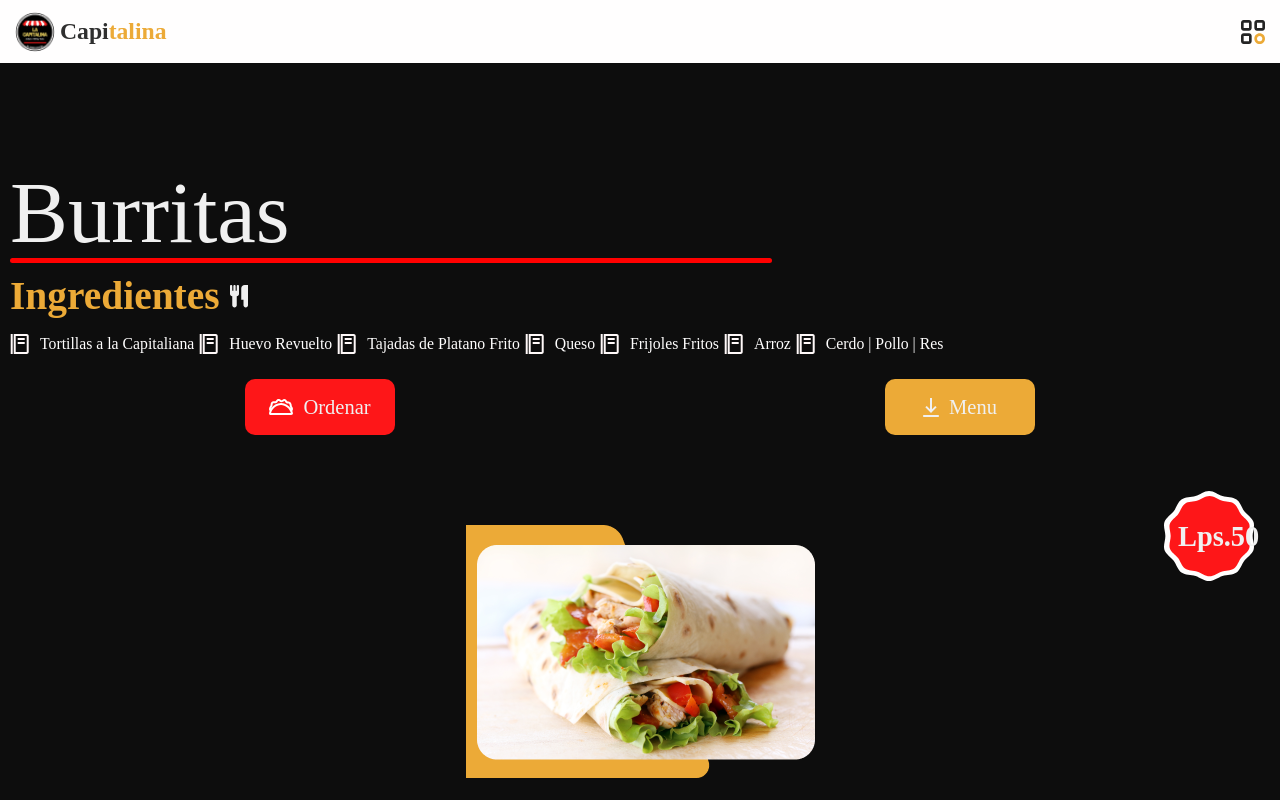
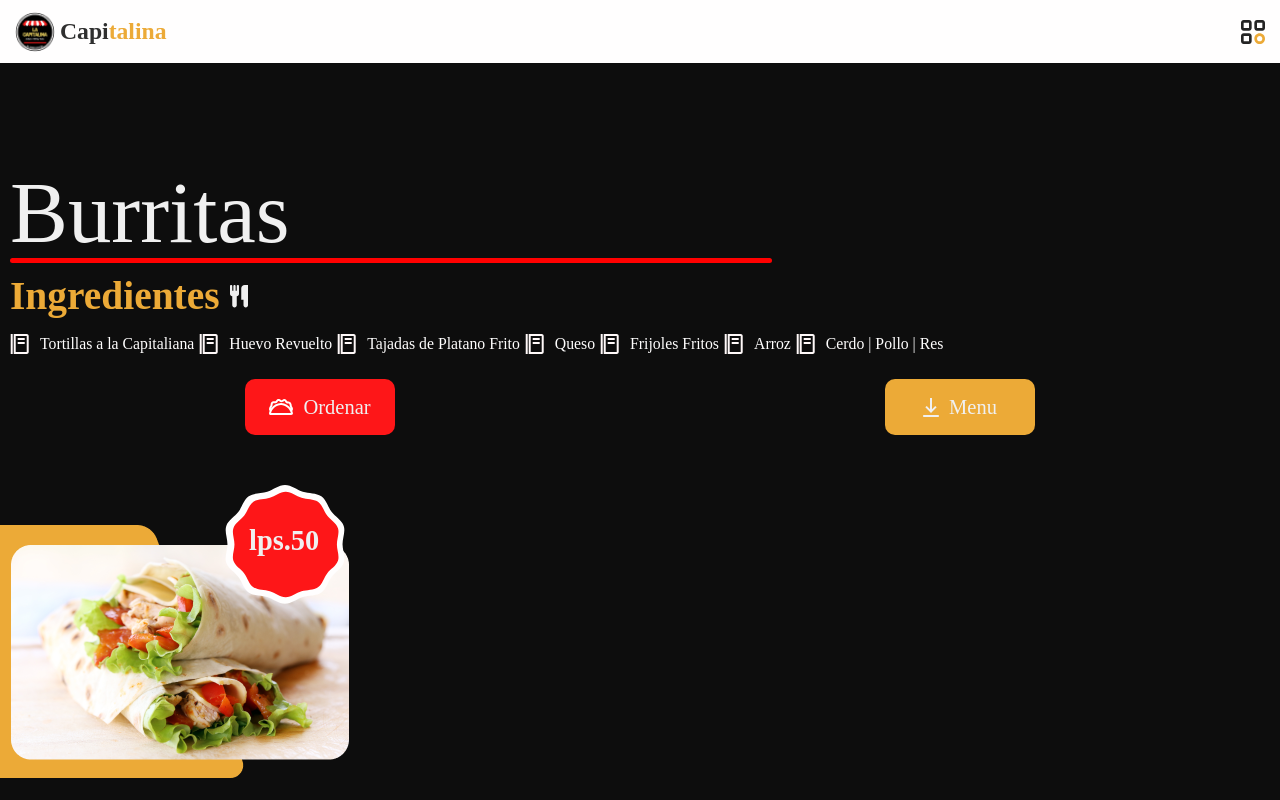
Before and after one commit to Arnold-Crz/WEB-FOOD, a React (Vite) app: page / in a window 1280 px wide. Shown: the top 800 px of the page. Built offline with nearby package versions, Linux system fonts and the light colour scheme; a web font is replaced by a local one.

Commit message:
nuevas mejoras a la seccion inicio

```diff
--- a/src/components/sectionPopular/Imgfood.jsx
+++ b/src/components/sectionPopular/Imgfood.jsx
@@ -2,13 +2,11 @@ import styled from 'styled-components';
 
 import ImgPrecio from '../../assets/precio.svg';
 
-function Imgfood({ precio, imgpopular }) {
+function Imgfood({ precio, img, top, right, left }) {
   return (
     <Wrapper>
-      <Containerimgfood>
-        <img src={imgpopular} alt="ImgBurritas" />
-      </Containerimgfood>
-      <ContainerPrecio>
+      <img src={img} alt="ImgBurritas" />
+      <ContainerPrecio top={top} right={right} left={left}>
         <div>
           <h2>{precio}</h2>
           <img src={ImgPrecio} alt="ImgPrecio" />
@@ -20,31 +18,33 @@ function Imgfood({ precio, imgpopular }) {
 
 const Wrapper = styled.div`
   position: relative;
-`;
-
-const Containerimgfood = styled.div`
-  position: relative;
   display: flex;
-  justify-content: center;
-  align-items: center;
+  width: 100%;
   margin-top: 90px;
+  ~ img {
+    max-width: 100%;
+  }
 `;
 
 const ContainerPrecio = styled.div`
-  display: flex;
   position: absolute;
-  top: -34px;
-  right: 26px;
+
   div {
     position: relative;
-
+    top: ${(props) => props.top};
+    right: ${(props) => props.right || ''};
+    left: ${(props) => props.left || ''};
+    background-color: red;
     h2 {
       font-family: 'Capitalinaone';
       position: absolute;
-      top: 30px;
-      left: 14px;
+      top: 40px;
+      left: 24px;
       color: #f0f0f0;
       z-index: 2;
+    }
+    img {
+      position: absolute;
     }
   }
 `;
--- a/src/components/sectionPopular/Popularfood.jsx
+++ b/src/components/sectionPopular/Popularfood.jsx
@@ -6,15 +6,8 @@ import Ingredients from './Ingredients';
 import IngredientesIcon from '../../assets/ingredientes.svg';
 import BurritaIcon from '../../assets/burrita.svg';
 import DescargaIcon from '../../assets/descarga.svg';
-import Imgfood from './Imgfood';
 
-function Popularfood({
-  title,
-  titleColor,
-  dataingredients,
-  precio,
-  imgpopular,
-}) {
+function Popularfood({ title, titleColor, dataingredients }) {
   return (
     <>
       <H1>
@@ -39,7 +32,6 @@ function Popularfood({
           bgcolor="#ecaa37"
         />
       </DivBtn>
-      <Imgfood precio={precio} imgpopular={imgpopular} />
     </>
   );
 }
--- a/src/pages/home/Home.jsx
+++ b/src/pages/home/Home.jsx
@@ -1,5 +1,6 @@
-import React from 'react';
 import Popularfood from '../../components/sectionPopular/PopularFood';
+import Imgfood from '../../components/sectionPopular/Imgfood';
+
 import BuritaImg from '../../assets/burritaimg.png';
 import PolloImg from '../../assets/polloimg.png';
 
@@ -32,19 +33,14 @@ const DATA_POLLO = [
 function Home() {
   return (
     <section id="home" className="Section_Home">
-      <Popularfood
-        title="Burritas"
-        precio="Lps.50"
-        dataingredients={DATA_BURRITA}
-        imgpopular={BuritaImg}
-      />
+      <Popularfood title="Burritas" dataingredients={DATA_BURRITA} />
+      <Imgfood precio="lps.50" img={BuritaImg} top="-40px" right="-225px" />
       <Popularfood
         title="Pollo"
         titleColor="Chuco"
-        precio="Lps.100"
         dataingredients={DATA_POLLO}
-        imgpopular={PolloImg}
       />
+      <Imgfood precio="lps.100" img={PolloImg} top="-50px" left="10px" />
     </section>
   );
 }
```
Also changed, not shown: src/assets/precio.svg.
